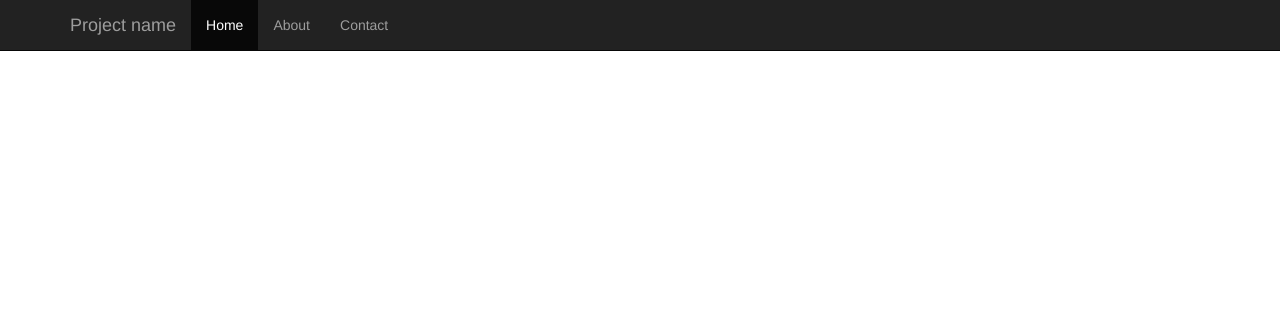
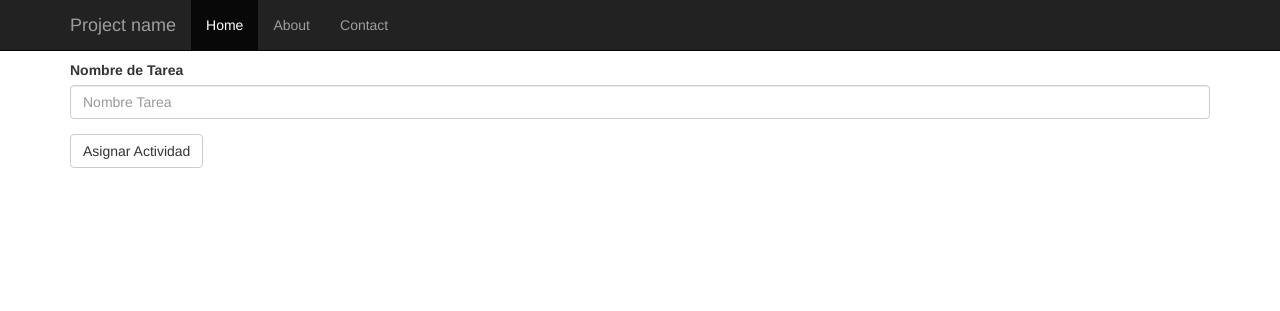
Before and after one commit to RicardoToledoJava/actividad01, a CodeIgniter app: page /actividad01/index.php/tarea/index in a window 1280 px wide. Shown: the top 311 px of the page. Run offline with CodeIgniter, Linux system fonts and the light colour scheme; some libraries are stand-ins or nearby versions.

Commit message:
EJERCICIO CODEIGNITER

```diff
--- a/application/config/config.php
+++ b/application/config/config.php
@@ -23,7 +23,7 @@ defined('BASEPATH') OR exit('No direct script access allowed');
 | a PHP script and you can easily do that on your own.
 |
 */
-$config['base_url'] = 'http://localhost:9090/actividad01/';
+$config['base_url'] = 'http://localhost:8888/actividad01/';
 
 /*
 |--------------------------------------------------------------------------
--- a/application/config/database.php
+++ b/application/config/database.php
@@ -77,7 +77,7 @@ $db['default'] = array(
 	'dsn'	=> '',
 	'hostname' => 'localhost:3306',
 	'username' => 'root',
-	'password' => '',
+	'password' => 'root',
 	'database' => 'actividad01',
 	'dbdriver' => 'mysqli',
 	'dbprefix' => '',
--- a/application/views/tarea_index.php
+++ b/application/views/tarea_index.php
@@ -40,7 +40,17 @@
         </nav>
 
         <div class="container">
+            <br><br><br>
+            <form>
+                <div class="form-group">
+                    <label for="nombre">Nombre de Tarea</label>
+                    <input type="text" name="nombre" class="form-control" id="nombre" placeholder="Nombre Tarea">
+                </div>
 
+
+
+                <button type="submit" class="btn btn-default">Asignar Actividad</button>
+            </form>
 
 
         </div><!-- /.container -->
```
